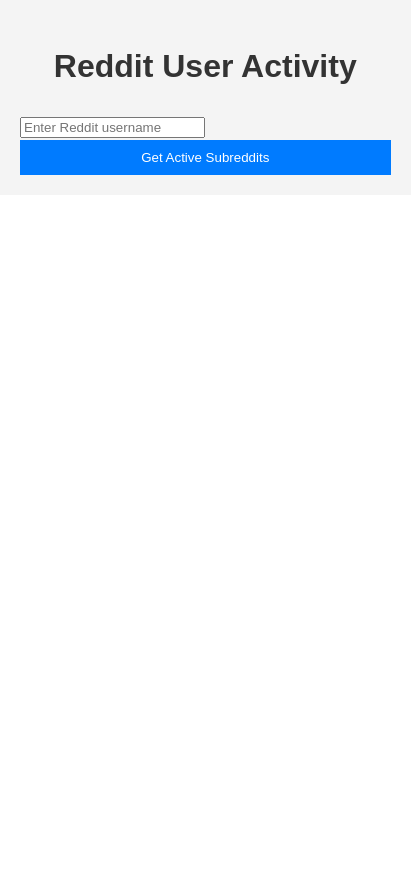
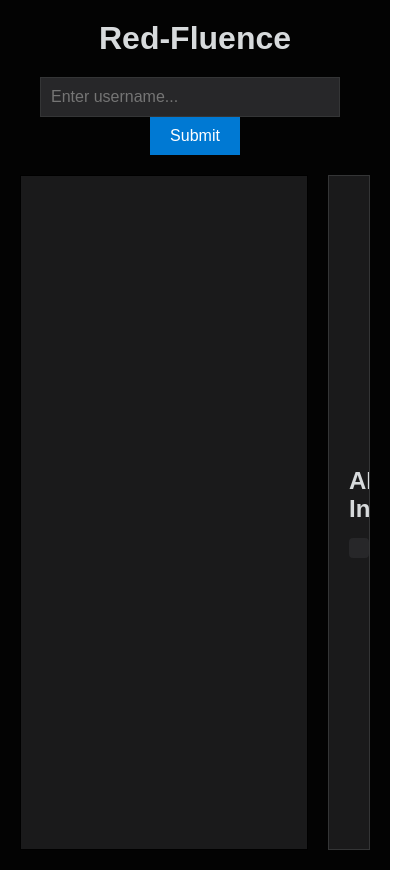
Before and after one commit to aaryanp2904/RedFluence, a React (Create React App) app in the folder frontend/insta-influence/: page / in a window 390 px wide. Shown: the whole page, 411 px wide, since content can reach past the window. Before the commit the page ends 844 px from the top, so only its background shows below. Built offline with nearby package versions, Linux system fonts and the light colour scheme.

Commit message:
Updated UI of app to look like a mobile. Fixed title generation.

```diff
--- a/frontend/insta-influence/src/App.css
+++ b/frontend/insta-influence/src/App.css
@@ -1,113 +1,216 @@
+* {
+  margin: 0;
+  padding: 0;
+  box-sizing: border-box;
+}
+
 .App {
   font-family: Arial, sans-serif;
-  line-height: 1.6;
-  margin: 0;
-  padding: 0;
-  background-color: #f4f4f4;
-  width: 80%;
-  margin: auto;
-  overflow: hidden;
+  text-align: center;
   padding: 20px;
+  background-color: #030303;
+  color: #d7dadc;
 }
 
-.App h1 {
-  color: #333;
-  text-align: center;
+h1 {
+  margin-bottom: 20px;
+  color: #d7dadc;
 }
 
-#input-section {
-  text-align: center;
+.username-form {
   margin-bottom: 20px;
 }
 
-#input-section input[type="text"] {
-  width: 70%;
+.username-form input {
   padding: 10px;
+  font-size: 16px;
+  width: 300px;
   margin-right: 10px;
+  background-color: #272729;
+  border: 1px solid #343536;
+  color: #d7dadc;
 }
 
-button {
+.username-form button {
   padding: 10px 20px;
-  background-color: #007bff;
-  color: #fff;
+  font-size: 16px;
+  background-color: #0079d3;
+  color: #ffffff;
   border: none;
   cursor: pointer;
 }
 
-button:hover {
+.username-form button:hover {
   background-color: #0056b3;
 }
 
-#headlines-list {
+.content-container {
   display: flex;
-  flex-wrap: wrap;
-  justify-content: space-around;
-}
-
-.headline-option {
-  background-color: #fff;
-  border: 1px solid #ddd;
-  border-radius: 5px;
-  padding: 10px;
-  margin: 10px;
-  cursor: pointer;
-  transition: background-color 0.3s;
-}
-
-.headline-option:hover {
-  background-color: #f0f0f0;
-}
-
-#article-section {
-  background-color: #fff;
-  border-radius: 5px;
-  padding: 20px;
+  justify-content: space-between;
   margin-top: 20px;
 }
 
-#generated-image {
-  max-width: 100%;
-  height: auto;
-  display: block;
-  margin: 20px auto;
+.subreddit-container {
+  height: 80vh;
+  width: 50vh;
+  border: 1px solid black;
+  margin-right: 20px;
+  overflow-y: scroll;
+  padding: 10px;
+  background-color: #1a1a1b;
 }
 
-#article-content {
-  text-align: justify;
+.scrollable-content {
+  display: flex;
+  flex-direction: column;
 }
 
-#loading-indicator {
-  text-align: center;
-  font-size: 18px;
-  margin: 20px 0;
+.subreddit-item {
+  display: flex;
+  justify-content: flex-start;
+  align-items: center;
+  background-color: #272729;
+  color: #d7dadc;
+  margin-bottom: 20px;
+  padding: 15px;
+  border-radius: 10px;
+  transition: background-color 0.3s ease;
+  cursor: pointer;
 }
 
-#headlines-section {
-  margin-top: 20px;
+.subreddit-item:hover {
+  background-color: #333;
 }
 
-#article-section button {
-  margin-top: 20px;
-  margin-right: 10px;
+.post-header {
+  flex: 1;
+  display: flex;
+  flex-direction: column;
+  text-align: left;
+}
+
+.subreddit-name {
+  font-weight: bold;
+  color: #818384;
+}
+
+.post-title {
+  margin-top: 5px;
+  color: #d7dadc;
+}
+
+.subreddit-image {
+  width: 25%;
+  height: auto;
+  margin-left: 15px;
+  border-radius: 10px;
+}
+
+.subreddit-image-expanded {
+  width: 100%;
+  height: auto;
+  margin: 15px 0;
+  border-radius: 10px;
+}
+
+.expanded-post {
+  display: flex;
+  flex-direction: column;
+  align-items: flex-start;
+  background-color: #272729;
+  color: #d7dadc;
+  padding: 15px;
+  border-radius: 10px;
+}
+
+.back-button {
+  background: none;
+  border: none;
+  color: #d7dadc;
+  cursor: pointer;
+  font-size: 18px;
+  margin-bottom: 10px;
+}
+
+.post-details-expanded {
+  text-align: left;
+  width: 100%;
+}
+
+.post-actions {
+  display: flex;
+  justify-content: space-between;
+  align-items: center;
+  margin-top: 10px;
+}
+
+.vote-buttons {
+  display: flex;
+  align-items: center;
+}
+
+.vote-buttons button {
+  background: none;
+  border: none;
+  color: #d7dadc;
+  cursor: pointer;
+  font-size: 16px;
+}
+
+.vote-buttons span {
+  margin: 0 10px;
+  color: #d7dadc;
+}
+
+.comment-button,
+.share-button {
+  background: none;
+  border: none;
+  color: #d7dadc;
+  cursor: pointer;
+  font-size: 16px;
+}
+
+.explanation-container {
+  flex: 1;
+  height: 80vh;
+  border: 1px solid black;
+  padding: 20px;
+  display: flex;
+  align-items: center;
+  justify-content: center;
+  text-align: left;
+}
+
+.explanation-container {
+  flex: 1;
+  height: 80vh;
+  border: 1px solid #343536;
+  padding: 20px;
+  display: flex;
+  flex-direction: column;
+  align-items: flex-start;
+  text-align: left;
+  background-color: #1a1a1b;
+  overflow-y: auto;
+}
+
+.explanation-container h2 {
+  margin-bottom: 15px;
+  color: #d7dadc;
+}
+
+.explanation-container pre {
+  white-space: pre-wrap;
+  word-wrap: break-word;
+  background-color: #272729;
+  padding: 10px;
+  border-radius: 4px;
+  width: 100%;
+  color: #d7dadc;
 }
 
 .error {
-  color: red;
-  margin: 10px 0;
+  color: #ff4500;
+  margin-top: 10px;
 }
-
-/* Additional styles for better responsiveness */
-@media (max-width: 768px) {
-  .App {
-    width: 95%;
-  }
-
-  #input-section input[type="text"] {
-    width: 100%;
-    margin-bottom: 10px;
-  }
-
-  button {
-    width: 100%;
-  }
-}
--- a/frontend/insta-influence/src/App.js
+++ b/frontend/insta-influence/src/App.js
@@ -1,27 +1,62 @@
-import React, { useState } from 'react';
+import React, { useState, useEffect } from 'react';
 import './App.css';
 
 function App() {
   const [username, setUsername] = useState('');
-  const [subreddits, setSubreddits] = useState([]);
-  const [storiesAndImages, setStoriesAndImages] = useState([]);
+  const [subredditData, setSubredditData] = useState([]);
   const [error, setError] = useState('');
   const [loading, setLoading] = useState(false);
+  const [expandedPost, setExpandedPost] = useState(null);
+  const [aiInsights, setAiInsights] = useState('');
+
+  useEffect(() => {
+    if (expandedPost) {
+      trackArticleClick(expandedPost);
+    }
+  }, [expandedPost]);
 
   const handleSubmit = async (e) => {
     e.preventDefault();
-    setSubreddits([]);
-    setStoriesAndImages([]);
+    setSubredditData([]);
     setError('');
     setLoading(true);
+    setExpandedPost(null);
+    setAiInsights('');
 
+    const eventSource = new EventSource(`http://localhost:5000/get_active_subreddits?username=${username}`);
+
+    eventSource.onmessage = (event) => {
+      if (event.data === "DONE") {
+        eventSource.close();
+        setLoading(false);
+      } else {
+        const articleData = JSON.parse(event.data);
+        setSubredditData(prevData => [...prevData, articleData]);
+      }
+    };
+
+    eventSource.onerror = (error) => {
+      console.error('EventSource failed:', error);
+      setError('An error occurred while fetching data.');
+      setLoading(false);
+      eventSource.close();
+    };
+  };
+
+  const expandPost = (post) => {
+    setExpandedPost(post);
+    trackArticleClick(post);
+  };
+
+  const trackArticleClick = async (article) => {
     try {
-      const response = await fetch('http://localhost:5000/get_active_subreddits', {
+      setAiInsights('Loading AI insights...');
+      const response = await fetch('http://localhost:5000/track_article_click', {
         method: 'POST',
         headers: {
           'Content-Type': 'application/json',
         },
-        body: JSON.stringify({ username }),
+        body: JSON.stringify({ username, article }),
       });
 
       if (!response.ok) {
@@ -29,50 +64,90 @@
       }
 
       const data = await response.json();
-      setSubreddits(data.subreddits || []);
-      setStoriesAndImages(data.stories_and_images || []);
+      setAiInsights(data.ai_insights);
     } catch (error) {
-      console.error('Error:', error);
-      setError('An error occurred while fetching data.');
-    } finally {
-      setLoading(false);
+      console.error('Error tracking article click:', error);
+      setAiInsights('Failed to load AI insights. Please try again.');
     }
+  };
+
+  const goBack = () => {
+    setExpandedPost(null);
+    setAiInsights('');
   };
 
   return (
     <div className="App">
-      <h1>Reddit User Activity</h1>
-      <form onSubmit={handleSubmit}>
+      <h1>Red-Fluence</h1>
+      <form onSubmit={handleSubmit} className="username-form">
         <input
           type="text"
           value={username}
           onChange={(e) => setUsername(e.target.value)}
-          placeholder="Enter Reddit username"
+          placeholder="Enter username..."
           required
         />
         <button type="submit" disabled={loading}>
-          {loading ? 'Loading...' : 'Get Active Subreddits'}
+          {loading ? 'Loading...' : 'Submit'}
         </button>
       </form>
-      {error && <p className="error">{error}</p>}
-      {subreddits.length > 0 && (
-        <div>
-          <h2>Most Active Subreddits:</h2>
-          <ul className="subreddit-list">
-            {storiesAndImages.map((item, index) => (
-              <li key={index}>
-                <h3>{item.subreddit}</h3>
-                <p>{item.story}</p>
-                {item.image_url ? (
-                  <img src={item.image_url} alt={`${item.subreddit} representation`} />
-                ) : (
-                  <p>Image generation failed</p>
-                )}
-              </li>
-            ))}
-          </ul>
+      <div className="content-container">
+        <div className="subreddit-container">
+          {error && <p className="error">{error}</p>}
+          {subredditData.length > 0 && (
+            <div className="scrollable-content">
+              {expandedPost === null ? (
+                subredditData.map((item, index) => (
+                  <div
+                    key={index}
+                    className="subreddit-item"
+                    onClick={() => expandPost(item)}
+                  >
+                    <div className="post-header">
+                      <p className="subreddit-name">r/{item.subreddit}</p>
+                      <p className="post-title">{item.title}</p>
+                    </div>
+                    <img
+                      src={item.image_url}
+                      alt={`${item.subreddit} representation`}
+                      className="subreddit-image"
+                    />
+                  </div>
+                ))
+              ) : (
+                <div className="expanded-post">
+                  <button className="back-button" onClick={goBack}>
+                    ← Back
+                  </button>
+                  <div className="post-details-expanded">
+                    <h3>r/{expandedPost.subreddit}</h3>
+                    <h4>{expandedPost.title}</h4>
+                    <img
+                      src={expandedPost.image_url}
+                      alt={`${expandedPost.subreddit} representation`}
+                      className="subreddit-image-expanded"
+                    />
+                    <p>{expandedPost.story}</p>
+                    <div className="post-actions">
+                      <div className="vote-buttons">
+                        <button>⬆️</button>
+                        <span>{expandedPost.votes}</span>
+                        <button>⬇️</button>
+                      </div>
+                      <button className="comment-button">💬 {expandedPost.comments}</button>
+                      <button className="share-button">🔗</button>
+                    </div>
+                  </div>
+                </div>
+              )}
+            </div>
+          )}
         </div>
-      )}
+        <div className="explanation-container">
+          <h2>AI Insights</h2>
+          <pre>{aiInsights}</pre>
+        </div>
+      </div>
     </div>
   );
 }
```
Also changed, not shown: 1 other file (tests, documents, lock files or other folders).
